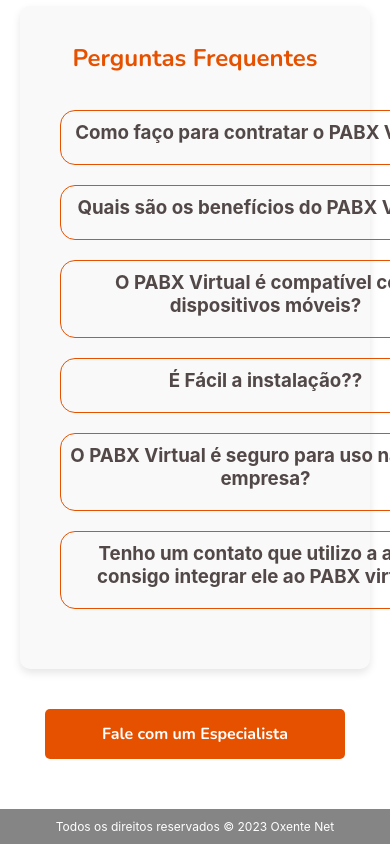
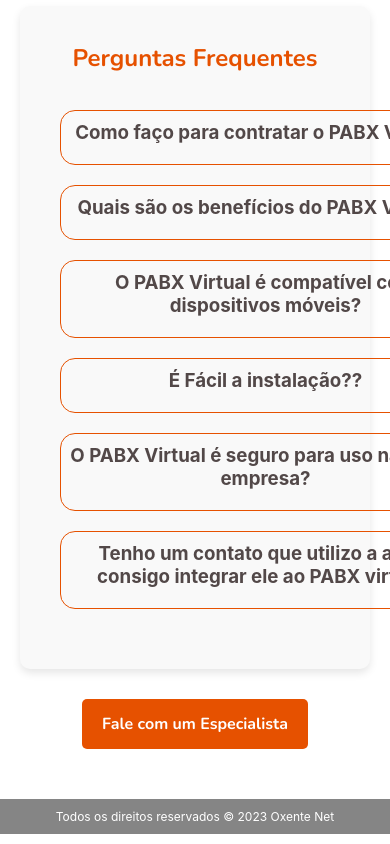
Before and after one commit to viniciusHerminio/OxenteConnect, a React (Create React App) app: page / in a window 390 px wide. Shown: the part 3944-4788 px from the top of the page. Built offline with nearby package versions, Linux system fonts and the light colour scheme.

Commit message:
botao ajustado mais uma vez

```diff
--- a/src/App.css
+++ b/src/App.css
@@ -542,6 +542,46 @@ body {
   background-color: darkorange;
 }
 
+.buttonNumberTwo {
+  display: inline-block;
+  height: 50px;
+  font-size: 16px;
+  padding: 10px 20px;
+  font-weight: bold;
+  color: white;
+  background-color: #e65100;
+  border: none;
+  border-radius: 5px;
+  cursor: pointer;
+  text-align: center;
+  text-decoration: none;
+  transition: background-color 0.3s ease-in-out;
+  font-family: 'Nunito', sans-serif;
+  margin-top: 10px;
+}
+
+.buttonNumberTwoblur-text {
+  display: inline-block;
+  height: 50px;
+  font-size: 16px;
+  padding: 10px 20px;
+  font-weight: bold;
+  color: white;
+  background-color: #e65100;
+  border: none;
+  border-radius: 5px;
+  cursor: pointer;
+  text-align: center;
+  text-decoration: none;
+  transition: background-color 0.3s ease-in-out;
+  filter: blur(5px);
+}
+
+.buttonNumberTwo:hover {
+  background-color: darkorange;
+}
+
+
 .fotoHomem{
   max-width: 600px;
   height: auto;
@@ -868,6 +908,8 @@ body {
     margin-bottom: 250px;
   }
 
+  .buttonNumberTwo {}
+
   .fotoHomem {
     display: none;
   }
--- a/src/App.js
+++ b/src/App.js
@@ -301,7 +301,7 @@ function App() {
     <div className="OpenFormButtonContainer">
         <animated.button
           style={slideAnimation}
-          className={`buttonNumberOne${showForm ? 'blur-text' : ''}`}
+          className={`buttonNumberTwo${showForm ? 'blur-text' : ''}`}
           onClick={handleToggleForm}
         >
           Fale com um Especialista
```
